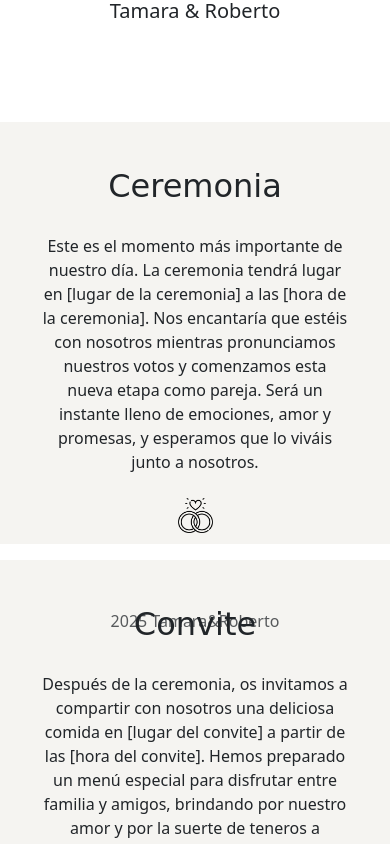
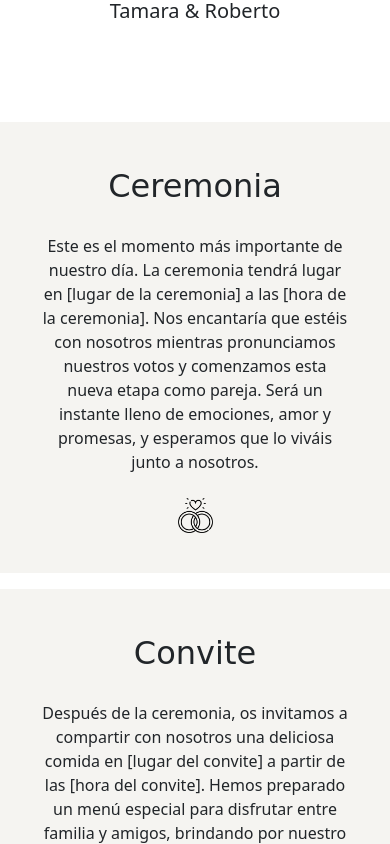
Before and after one commit to salasdidi/tamarayroberto, a plain HTML site: page index.html in a window 390 px wide. Shown: the part 1680-2524 px from the top of the page. Drawn offline with nearby package versions, Linux system fonts and the light colour scheme; a web font is replaced by a local one.

Commit message:
style.css

```diff
--- a/style.css
+++ b/style.css
@@ -54,3 +54,12 @@ h1{
 .info>div>img{
     width: 35px;
 }
+
+
+@media (max-width: 1200px){
+    .info{
+        flex-wrap: nowrap;
+        flex-direction: column;
+        height:auto;
+    }
+}
```
